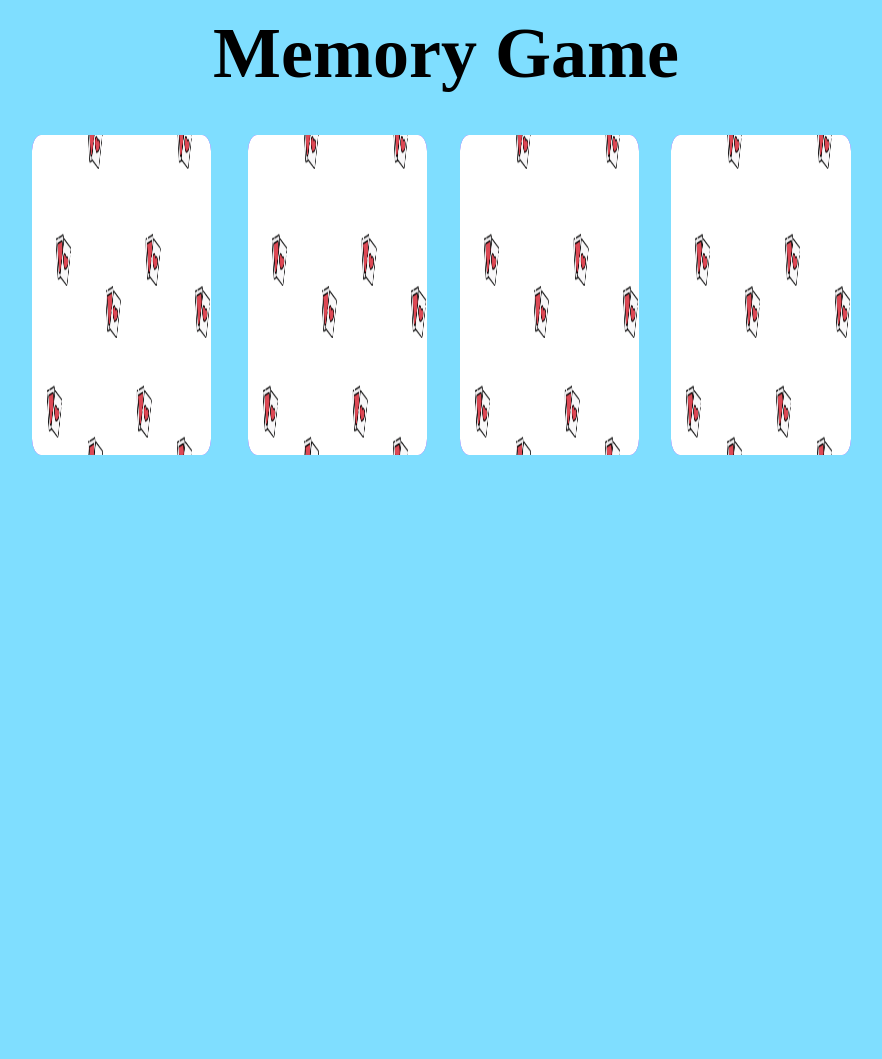
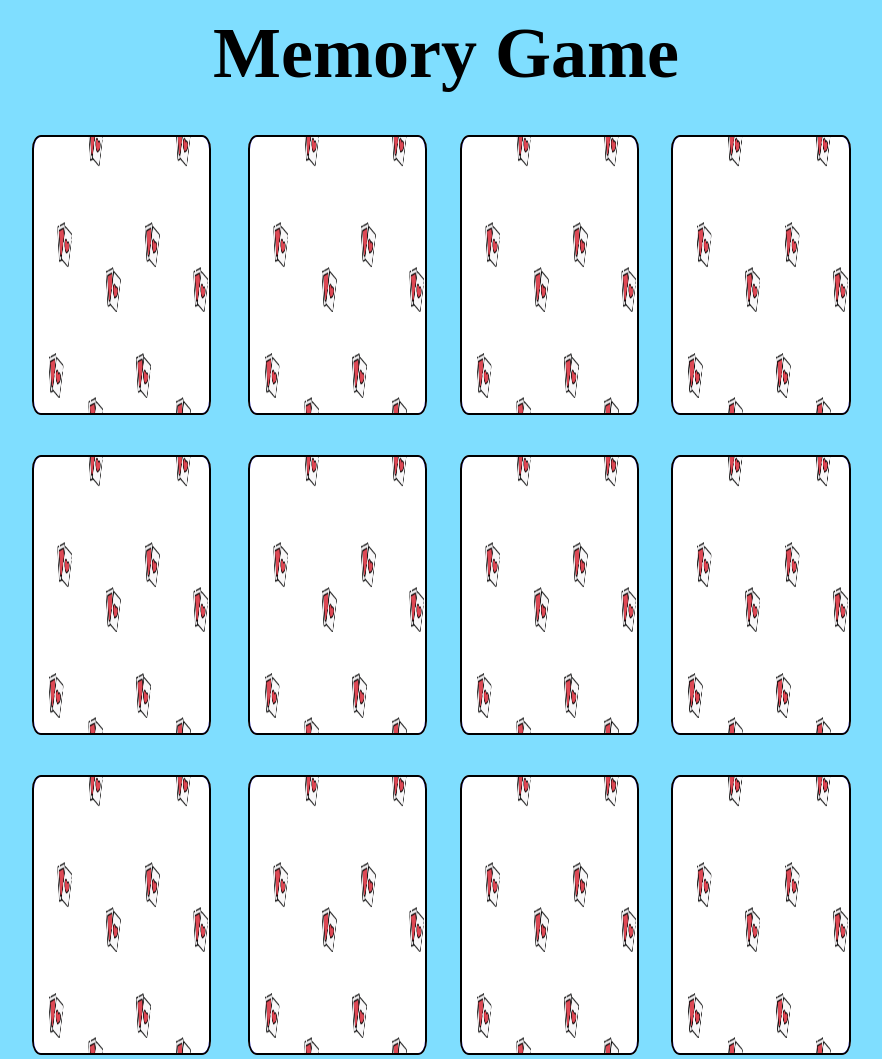
Before and after one commit to Pasqu420/html-css-memory, a plain HTML site: page index.html in a window 1280 px wide. Shown: the whole page, without its empty margins (194-1076 px from the left). Before the commit the page ends 800 px from the top, so only its background shows below. Drawn offline with Linux system fonts and the light colour scheme.

Commit message:
aggiunta di due sezioni di carte

```diff
--- a/css/main.css
+++ b/css/main.css
@@ -15,13 +15,13 @@ body{
   background-color: rgba(0,191,255, 0.5);
 }
 
-.prima-fila{
-  background-color: white;
+.row{
   margin: auto;
   width: 73.5%;
+  height: 35vh;
 }
 
-.prima-fila section{
+.row section{
   position: relative;
   margin-top: 5vh;
 }
@@ -30,17 +30,18 @@ div.card-front{
   background-color: white;
   border-radius: 5%;
   margin-left: 4.5%;
-  height: 40vh;
+  height: 35vh;
   position: relative;
+  display: inline-block;
 }
 
-.card-front img{
+img{
   width: 14vw;
-  height: 30vh;
+  height: 25vh;
 }
 
 span{
-  font-size: 4vh;
+  font-size: 3vh;
   position: absolute;
   top:78%;
   left: 0%;
@@ -52,35 +53,35 @@ span{
   display: none;
 }
 
+div.card-back img{
+  background-size: 90%;
+  background-color: blue;
+  border-radius: 5%;
+  width: 14vw;
+  height: 35vh;
+  border: 2px solid black;
+}
 /* PRIMA FILA */
-div.card-front.one, .card-back.one{
+div.one, .card-back.one{
   position: absolute;
   top: 0%;
   right: 75%;
 }
 
-div.card-front.two, .card-back.two{
+div.two, .card-back.two{
   position: absolute;
   top: 0%;
   right: 52%;
 }
 
-div.card-front.three, .card-back.three{
+div.three, .card-back.three{
   position: absolute;
   top: 0%;
   right: 29.5%;
 }
 
-div.card-front.four, .card-back.four{
+div.four, .card-back.four{
   position: absolute;
   top: 0%;
   right: 7%;
 }
-
-div.card-back img{
-  background-size: 90%;
-  background-color: blue;
-  border-radius: 5%;
-  width: 14vw;
-  height: 40vh;
-}
--- a/index.html
+++ b/index.html
@@ -13,7 +13,7 @@
 
     <main>
 
-      <div class="prima-fila">
+      <div class="row">
 
         <!-- PRIMA FILA DI CARTE-->
         <section>
@@ -66,6 +66,114 @@
 
       </div>
 
+      <!-- SECONDA FILA CARTE -->
+
+      <div class="row">
+
+        <!-- SCOPERTE -->
+
+        <section>
+
+          <div class="card-front one">
+            <img src="img/noun_Submarine_3134738.png" alt="card tractor">
+            <span> Submarine </span>
+          </div>
+
+          <div class="card-front two">
+            <img src="img/noun_Tractor_3134797.png" alt="card tractor">
+            <span> Tractor </span>
+          </div>
+
+          <div class="card-front three">
+            <img src="img/noun_Bicycle_3134821.png" alt="card tractor">
+            <span> Bicycle </span>
+          </div>
+
+          <div class="card-front four">
+            <img src="img/noun_Tractor_3134797.png" alt="card tractor">
+            <span> Tractor </span>
+          </div>
+
+        </section>
+
+        <section>
+
+          <!-- CARTE COPERTE -->
+
+          <div class="card-back one">
+            <img src="img/pattern.png" alt="">
+          </div>
+
+          <div class="card-back two">
+            <img src="img/pattern.png" alt="">
+          </div>
+
+          <div class="card-back three">
+            <img src="img/pattern.png" alt="">
+          </div>
+
+          <div class="card-back four">
+            <img src="img/pattern.png" alt="">
+          </div>
+
+        </section>
+
+      </div>
+
+      <!-- TERZA FILA -->
+
+      <div class="row">
+
+        <!-- SCOPERTE -->
+
+        <section>
+
+          <div class="card-front one">
+            <img src="img/noun_Cruise_Ship_3134824.png" alt="card tractor">
+            <span> Cruise ship </span>
+          </div>
+
+          <div class="card-front two">
+            <img src="img/noun_Tractor_3134797.png" alt="card tractor">
+            <span> Tractor </span>
+          </div>
+
+          <div class="card-front three">
+            <img src="img/noun_Submarine_3134738.png" alt="card tractor">
+            <span> Submarine </span>
+          </div>
+
+          <div class="card-front four">
+            <img src="img/noun_Bicycle_3134821.png" alt="card tractor">
+            <span> Bicycle </span>
+          </div>
+
+        </section>
+
+        <section>
+
+          <!-- CARTE COPERTE -->
+
+          <div class="card-back one">
+            <img src="img/pattern.png" alt="">
+          </div>
+
+          <div class="card-back two">
+            <img src="img/pattern.png" alt="">
+          </div>
+
+          <div class="card-back three">
+            <img src="img/pattern.png" alt="">
+          </div>
+
+          <div class="card-back four">
+            <img src="img/pattern.png" alt="">
+          </div>
+
+        </section>
+
+      </div>
+
     </main>
 
   </body>
```
